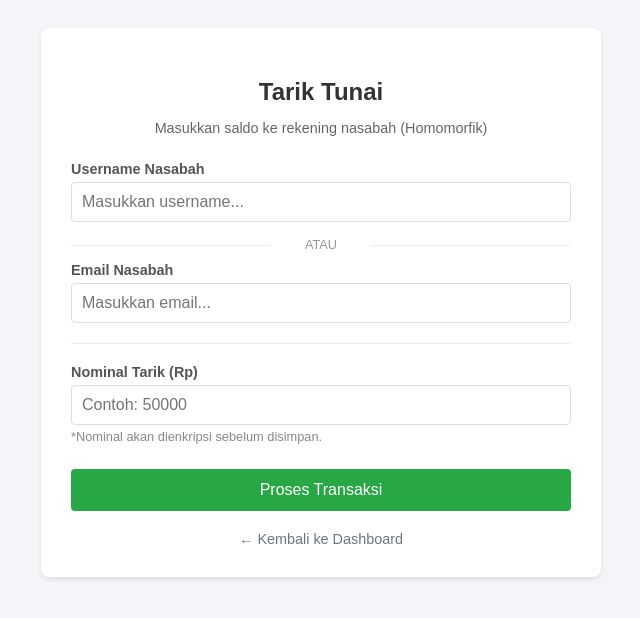
After one commit to WigunTedja/Program, a Django app: page /bank/admin-tarik-tunai/ in a window 1280 px wide. The commit adds this page. Shown: the top 618 px of the page, without its empty margins (319-959 px from the left). Run offline with Django 5.2, Linux system fonts and the light colour scheme.

Commit message:
added admin_tarik_tunai

```diff
--- /dev/null
+++ b/paillier_bank/banking/templates/pages/admin_tarik_tunai.html
@@ -0,0 +1,116 @@
+<!DOCTYPE html>
+<html lang="id">
+<head>
+    <meta charset="UTF-8">
+    <meta name="viewport" content="width=device-width, initial-scale=1.0">
+    <title>Admin - Tarik Tunai</title>
+    <style>
+        body { font-family: sans-serif; background-color: #f4f4f9; padding: 20px; }
+        .container { max-width: 500px; margin: 0 auto; background: white; padding: 30px; border-radius: 8px; box-shadow: 0 2px 5px rgba(0,0,0,0.1); }
+        .header { text-align: center; margin-bottom: 25px; }
+        .header h2 { margin-bottom: 5px; color: #333; }
+        .header p { color: #666; font-size: 0.9rem; }
+
+        /* Form Styles */
+        .form-group { margin-bottom: 15px; }
+        label { display: block; margin-bottom: 5px; font-weight: bold; color: #555; font-size: 0.9rem; }
+        input[type="text"], input[type="email"], input[type="number"] {
+            width: 100%;
+            padding: 10px;
+            border: 1px solid #ddd;
+            border-radius: 4px;
+            box-sizing: border-box; /* Agar padding tidak melebarkan input */
+            font-size: 1rem;
+        }
+        input:focus { border-color: #28a745; outline: none; }
+
+        .separator { text-align: center; margin: 10px 0; color: #999; font-size: 0.8rem; position: relative; }
+        .separator::before, .separator::after {
+            content: ""; position: absolute; top: 50%; width: 40%; height: 1px; background: #eee;
+        }
+        .separator::before { left: 0; }
+        .separator::after { right: 0; }
+
+        .helper-text { font-size: 0.8rem; color: #888; margin-top: 4px; }
+
+        /* Buttons */
+        .btn-submit {
+            width: 100%;
+            padding: 12px;
+            background-color: #28a745; /* Hijau sama dengan tombol dashboard */
+            color: white;
+            border: none;
+            border-radius: 4px;
+            font-size: 1rem;
+            cursor: pointer;
+            margin-top: 10px;
+            transition: background 0.3s;
+        }
+        .btn-submit:hover { background-color: #218838; }
+
+        .back-link {
+            display: block;
+            text-align: center;
+            margin-top: 20px;
+            color: #6c757d;
+            text-decoration: none;
+            font-size: 0.9rem;
+        }
+        .back-link:hover { color: #333; }
+
+        /* Messages / Alerts */
+        .messages { list-style: none; padding: 0; margin-bottom: 20px; }
+        .alert { padding: 10px 15px; border-radius: 4px; margin-bottom: 10px; font-size: 0.9rem; }
+        .alert-success { background-color: #d4edda; color: #155724; border: 1px solid #c3e6cb; }
+        .alert-error { background-color: #f8d7da; color: #721c24; border: 1px solid #f5c6cb; }
+    </style>
+</head>
+<body>
+
+    <div class="container">
+        <div class="header">
+            <h2>Tarik Tunai</h2>
+            <p>Masukkan saldo ke rekening nasabah (Homomorfik)</p>
+        </div>
+
+        {% if messages %}
+            <ul class="messages">
+                {% for message in messages %}
+                    <li class="alert {% if message.tags == 'error' %}alert-error{% else %}alert-success{% endif %}">
+                        {{ message }}
+                    </li>
+                {% endfor %}
+            </ul>
+        {% endif %}
+
+        <form method="POST" action="{% url 'admin-tarik-tunai' %}">
+            {% csrf_token %}
+
+            <div class="form-group">
+                <label for="username">Username Nasabah</label>
+                <input type="text" name="username" id="username" placeholder="Masukkan username...">
+            </div>
+
+            <div class="separator">ATAU</div>
+
+            <div class="form-group">
+                <label for="email">Email Nasabah</label>
+                <input type="email" name="email" id="email" placeholder="Masukkan email...">
+            </div>
+
+            <hr style="border: 0; border-top: 1px solid #eee; margin: 20px 0;">
+
+            <div class="form-group">
+                <label for="nominal_tarik">Nominal Tarik (Rp)</label>
+                <input type="number" name="nominal_tarik" id="nominal_tarik" required min="1" placeholder="Contoh: 50000">
+                <p class="helper-text">*Nominal akan dienkripsi sebelum disimpan.</p>
+            </div>
+
+            <button type="submit" class="btn-submit">Proses Transaksi</button>
+        </form>
+
+        <a href="{% url 'admin-bank-dashboard' %}" class="back-link">&larr; Kembali ke Dashboard</a>
+    </div>
+
+</body>
+</html>
--- a/paillier_bank/banking/urls.py
+++ b/paillier_bank/banking/urls.py
@@ -5,6 +5,7 @@ urlpatterns = [
     path('admin-dashboard', views.admin_dashboard, name='admin-bank-dashboard'),
     path('daftar-nasabah/', views.admin_register_nasabah_page, name='admin-register-nasabah'),
     path('admin-setor-tunai/', views.admin_setor_tunai, name='admin-setor-tunai'),
+    path('admin-tarik-tunai/', views.admin_tarik_tunai, name='admin-tarik-tunai'),
 
     path('dashboard/', views.dashboard, name='bank-dashboard'),
     path('saldo/', views.lihat_saldo, name='lihat-saldo'),
--- a/paillier_bank/banking/views.py
+++ b/paillier_bank/banking/views.py
@@ -160,6 +160,71 @@ def admin_setor_tunai(request):
 
     return render(request, 'pages/admin_setor_tunai.html')
 
+def admin_tarik_tunai(request):
+    if request.method == 'POST':
+        username = request.POST.get('username')
+        email = request.POST.get('email')
+        nominal_tarik = request.POST.get('nominal_tarik')
+
+        try:
+            # Validasi input kosong
+            if not nominal_tarik or (not username and not email):
+                raise ValueError("Data nasabah atau nominal tidak boleh kosong.")
+
+            nominal_int = int(nominal_tarik)
+            if nominal_int <= 0:
+                raise ValueError("Nominal tarik harus positif.")
+
+            with transaction.atomic():
+                # 1. Cari User (Username OR Email)
+                # Gunakan Q objects untuk logika OR
+                user_query = User.objects.filter(Q(username=username) | Q(email=email))
+
+                if not user_query.exists():
+                    raise ValueError("User dengan username/email tersebut tidak ditemukan.")
+
+                target_user = user_query.first()
+
+                # 2. Get Nasabah dengan Lock (Mencegah Race Condition)
+                # select_for_update() akan menahan transaksi lain sampai ini selesai
+                nasabah = Nasabah.objects.select_for_update().get(user=target_user)
+
+                # 3. Ambil Public Key & Konversi ke Integer
+                # Asumsi di model disimpan sebagai string/text
+                # n = int(nasabah.pub_key_n)
+                # g = int(nasabah.pub_key_g)
+                # n_sq = n * n
+
+                pub_key = paillier.PaillierPublicKey(n=int(nasabah.pub_key_n))
+
+                # 4. Encrypt Nominal tarik (m_deposit -> c_deposit)
+                # c_deposit = paillier_encrypt(nominal_int, n, g)
+                c_saldo = EncryptedNumber(pub_key, int(nasabah.encrypted_saldo))
+                c_tarik = pub_key.encrypt(int(nominal_tarik))
+                # 5. Operasi Homomorphic Addition
+                # Rumus: c_new = (c_current * c_deposit) mod n^2
+                # c_current = int(nasabah.saldo_encrypted)
+
+                # c_total = (c_current * c_deposit) % n_sq
+                c_total_saldo = c_saldo - c_tarik
+
+
+                # 6. Simpan Hasil (Kembalikan ke string)
+                nasabah.encrypted_saldo = str(c_total_saldo.ciphertext())
+                nasabah.save()
+
+                messages.success(request, f"Sukses! Saldo  ditarik dari {nasabah.nama_lengkap}.")
+                return redirect('admin-tarik-tunai')
+
+        except Nasabah.DoesNotExist:
+            messages.error(request, "User ditemukan, tapi belum terdaftar sebagai Nasabah (Profile belum dibuat).")
+        except ValueError as ve:
+            messages.error(request, str(ve))
+        except Exception as e:
+            messages.error(request, f"Terjadi Kesalahan Sistem: {str(e)}")
+
+    return render(request, 'pages/admin_tarik_tunai.html')
+
 
 @login_required(login_url='login')
 def lihat_saldo(request):
```
Also changed, not shown: paillier_bank/banking/templates/pages/admin_bank_dashboard.html (+6 -1 lines).
